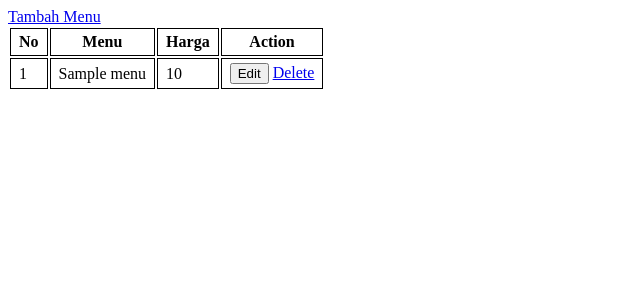
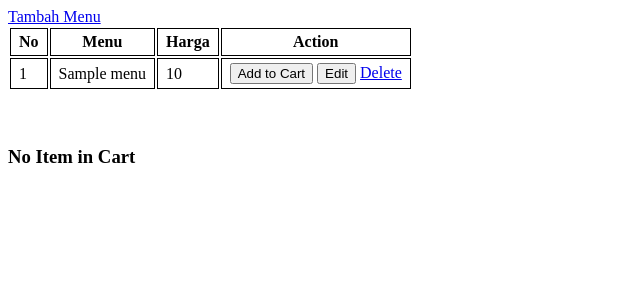
Before and after one commit to yagrariksa/resource-web.php.native, a PHP site: page /menu.php in a window 1280 px wide. Shown: the top 300 px of the page, without its empty margins (0-640 px from the left). Run offline with PHP 8.4, Linux system fonts and the light colour scheme; tables that the repository leaves empty or names only in its code hold one stand-in row (values such as "Sample post").

Commit message:
CART SESSION for menu-data

```diff
--- a/conn.php
+++ b/conn.php
@@ -48,6 +48,17 @@ class MenuConn extends Connection
 
                 * FROM menu";
         return $this->perform($sql);
+    }
+
+    public function getMenuBy($id)
+    {
+        $sql = "SELECT
+                * FROM menu
+                WHERE id={$id}
+                ";
+        $result = $this->perform($sql);
+
+        return mysqli_fetch_assoc($result);
     }
 
     public function updateMenubyID($id, $data)
--- a/menu.php
+++ b/menu.php
@@ -1,12 +1,78 @@
 <?php
 
 include("conn.php");
+
+session_start();
+
+function cartExist()
+{
+    return isset($_SESSION["cart"]);
+}
+
+function addItemToCart($id)
+{
+    if (!cartExist()) {
+        $_SESSION["cart"] = [];
+    }
+
+    $index = array_search($id, array_column($_SESSION["cart"], "id"));
+    if ($index !== false) {
+        $_SESSION["cart"][$index]["qty"]++;
+    } else {
+        array_push($_SESSION["cart"], ["id" => $id, "qty" => 1]);
+    }
+}
+
+function reduceItemInCart($id)
+{
+    $index = array_search($id, array_column($_SESSION["cart"], "id"));
+    if ($index !== false) {
+        $_SESSION["cart"][$index]["qty"]--;
+
+        if ($_SESSION["cart"][$index]["qty"] == 0) {
+            unset($_SESSION["cart"][$index]);
+            $_SESSION["cart"] = array_values($_SESSION["cart"]);
+        }
+    }
+}
+
+function deleteItemFromCart($id)
+{
+    $index = array_search($id, array_column($_SESSION["cart"], "id"));
+    if ($index !== false) {
+        unset($_SESSION["cart"][$index]);
+        $_SESSION["cart"] = array_values($_SESSION["cart"]);
+    }
+}
+
+if (isset($_GET["action"]) && isset($_GET["id"])) {
+    switch ($_GET["action"]) {
+        case 'add':
+            addItemToCart($_GET["id"]);
+            break;
+
+        case 'reduce':
+            reduceItemInCart($_GET["id"]);
+            break;
+
+        case 'delete':
+            deleteItemFromCart($_GET["id"]);
+            break;
+
+        default:
+            # code...
+            break;
+    }
+    header("Location: menu.php");
+    die();
+}
+
 
 $conn = new MenuConn();
 
 $result = $conn->getMenu();
 
-include("head.php")
+include("head.php");
 
 ?>
 <a href="/menu-tambah.php">Tambah Menu</a>
@@ -19,21 +85,62 @@ include("head.php")
     </tr>
     <?php
     $no = 1;
-    if($result->num_rows > 0){
-        while ($row = $result->fetch_assoc()){
+    if ($result->num_rows > 0) {
+        while ($row = $result->fetch_assoc()) {
     ?>
-        <tr>
+            <tr>
                 <td><?= $no ?></td>
                 <td><?= $row["nama"] ?></td>
                 <td><?= $row["harga"] ?></td>
                 <td>
+                    <a href="/menu.php?action=add&id=<?= $row["id"] ?>"><button>Add to Cart</button></a>
                     <a href="/menu-edit.php?id=<?= $row["id"] ?>"><button>Edit</button></a>
                     <a href="/menu-hapus.php?id=<?= $row["id"] ?>">Delete</a>
                 </td>
             </tr>
-        <?php
+    <?php
             $no++;
         }
     }
     ?>
 </table>
+
+<br><br>
+<?php
+if (isset($_SESSION["cart"])) {
+
+?>
+    <h2>Item di Keranjang</h2>
+    <table>
+        <tr>
+            <th>No</th>
+            <th>Nama</th>
+            <th>qty</th>
+            <th>Aksi</th>
+        </tr>
+        <?php
+        for ($i = 1; $i < sizeof($_SESSION["cart"]) + 1; $i++) {
+            $cart = $_SESSION["cart"][$i - 1];
+            $cartData = $conn->getMenuBy($cart["id"]);
+        ?>
+            <tr>
+                <td><?= $i ?></td>
+                <td><?= $cartData["nama"] ?></td>
+                <td>
+                    <a href="/menu.php?action=reduce&id=<?= $cart["id"] ?>"><button>-</button></a>
+                    <?= $cart["qty"] ?>
+                    <a href="/menu.php?action=add&id=<?= $cart["id"] ?>"><button>+</button></a>
+                </td>
+                <td>
+                    <a href="/menu.php?action=delete&id=<?= $cart["id"] ?>"><button>Hapus</button></a>
+                </td>
+            </tr>
+        <?php
+        }
+        ?>
+    </table>
+<?php
+} else {
+    echo "<h3>No Item in Cart</h3>";
+}
+?>
```
